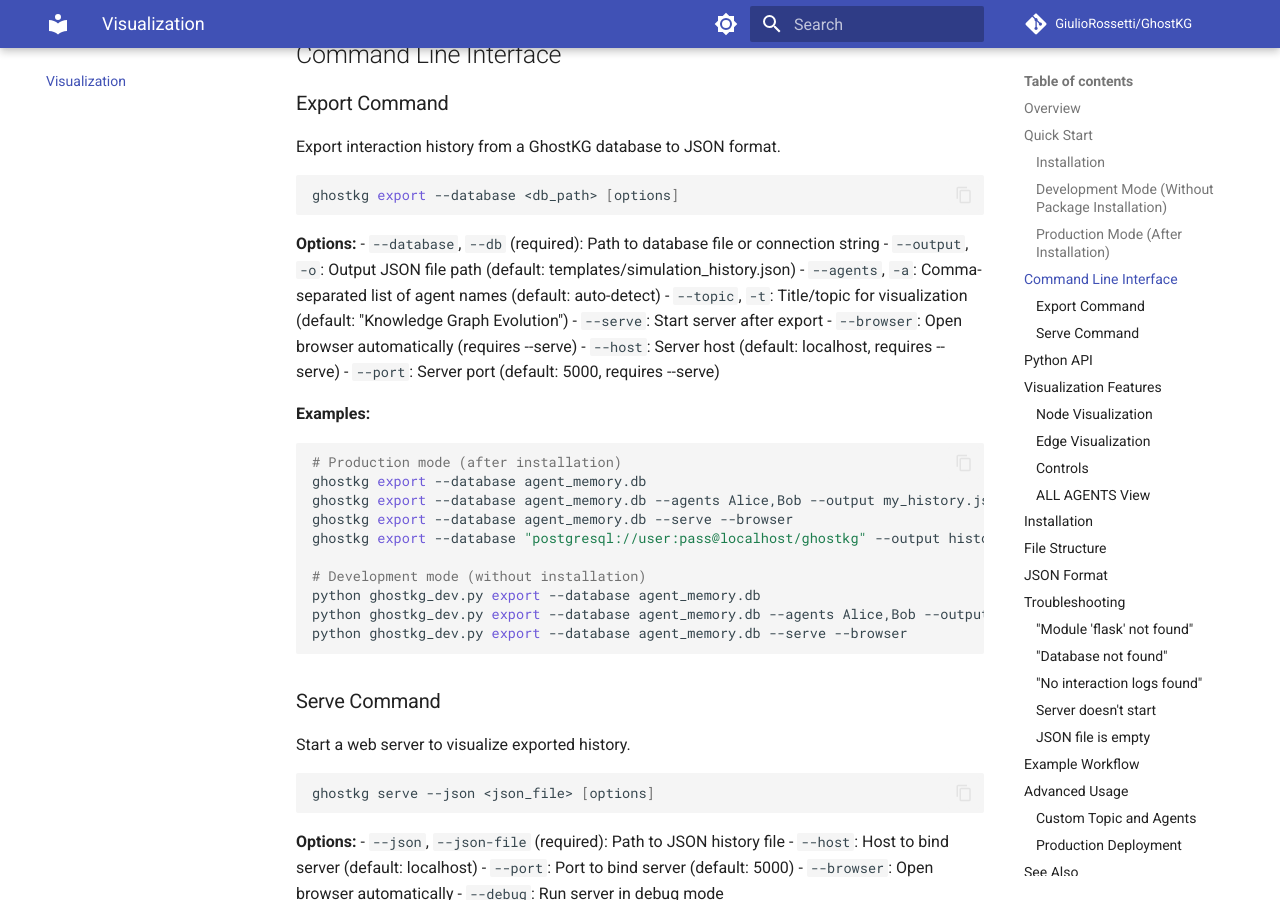
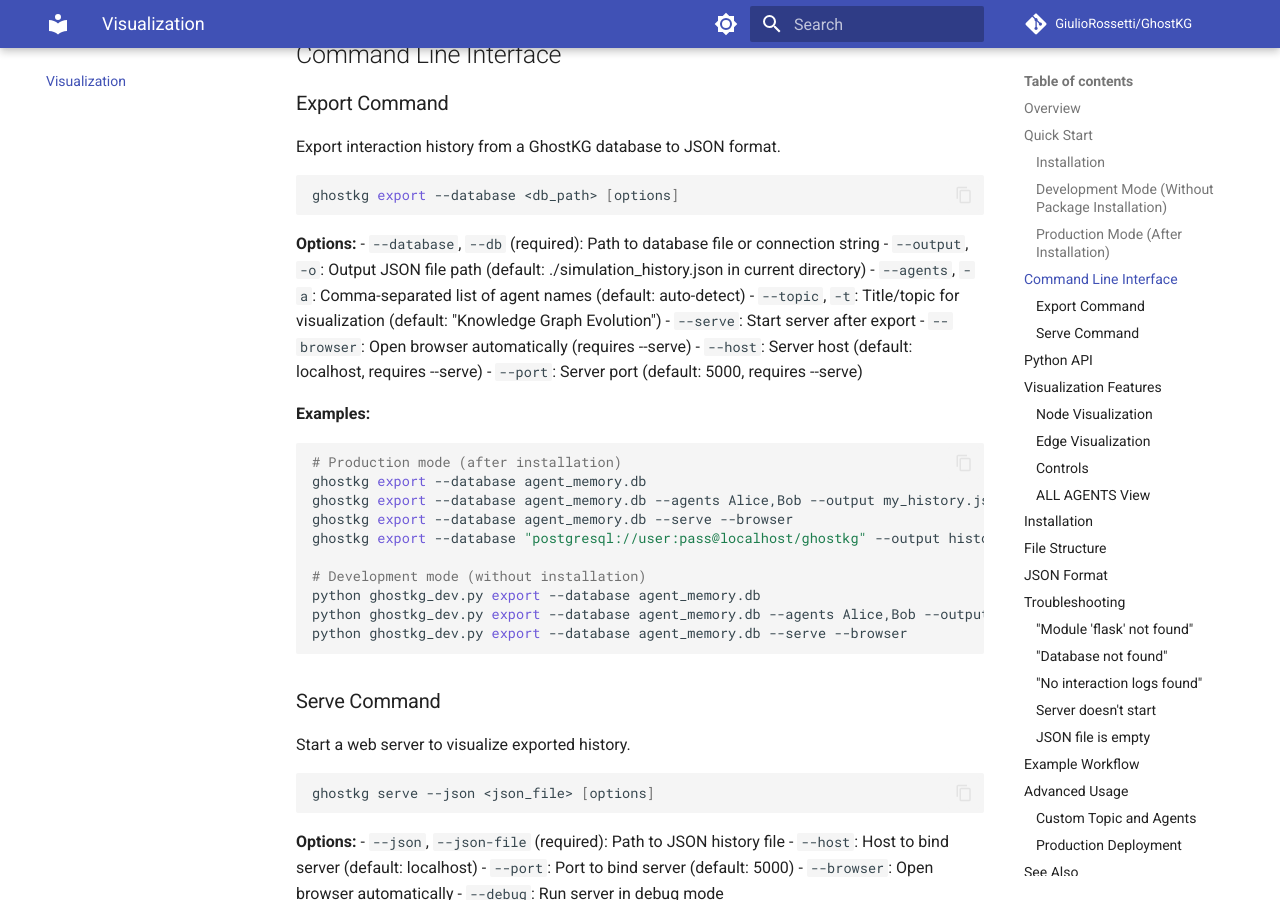
Before and after one commit to GiulioRossetti/GhostKG, an MkDocs documentation site: the page built from docs/VISUALIZATION.md, in a window 1280 px wide and 900 px high, scrolled down 1440 px. Built offline with MkDocs 1.6.1 and Material for MkDocs 9.7.7, drawn with Linux system fonts in a browser that asks for light colours; comment, search, counter and statistics services are not loaded.

Commit message:
Update documentation to reflect new output path default
Co-authored-by: GiulioRossetti <13123607+GiulioRossetti@users.noreply.github.com>

```diff
--- a/docs/VISUALIZATION.md
+++ b/docs/VISUALIZATION.md
@@ -67,7 +67,7 @@ ghostkg export --database <db_path> [options]
 
 **Options:**
 - `--database`, `--db` (required): Path to database file or connection string
-- `--output`, `-o`: Output JSON file path (default: templates/simulation_history.json)
+- `--output`, `-o`: Output JSON file path (default: ./simulation_history.json in current directory)
 - `--agents`, `-a`: Comma-separated list of agent names (default: auto-detect)
 - `--topic`, `-t`: Title/topic for visualization (default: "Knowledge Graph Evolution")
 - `--serve`: Start server after export
```
Also changed, not shown: docs/summaries/DEV_MODE_SUMMARY.md (+1 -1 lines).
